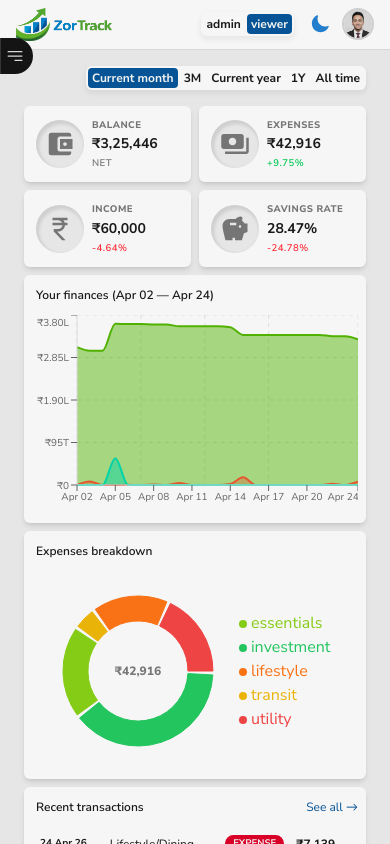
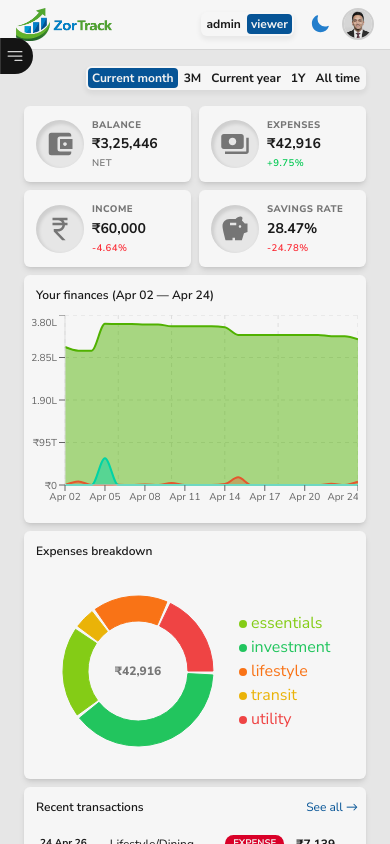
Before and after one commit to rishikesh-negi/fintracker-dashboard, a React (Vite) app: page /dashboard in a window 390 px wide. Built offline with nearby package versions, Linux system fonts and the light colour scheme.

Commit message:
Made the chart container's left margin responsive

```diff
--- a/src/components/FinancesChart.tsx
+++ b/src/components/FinancesChart.tsx
@@ -44,6 +44,7 @@ export default function FinancesChart({ chartData }: FinanceChartProps) {
 
   const chartHeight = window.innerWidth > 768 ? 300 : 200;
   const axesFontSize = window.innerWidth > 768 ? 12 : 10;
+  const chartLeftMargin = window.innerWidth > 768 ? 12 : 0;
 
   return (
     <div className="col-span-full flex flex-col gap-2 w-full component-container">
@@ -55,7 +56,7 @@ export default function FinancesChart({ chartData }: FinanceChartProps) {
 
       {chartData.length ? (
         <ResponsiveContainer width="100%" height={chartHeight}>
-          <AreaChart data={chartData} margin={{ left: 12 }}>
+          <AreaChart data={chartData} margin={{ left: chartLeftMargin }}>
             <XAxis
               dataKey={"label"}
               tick={{ fill: colors.text }}
```
